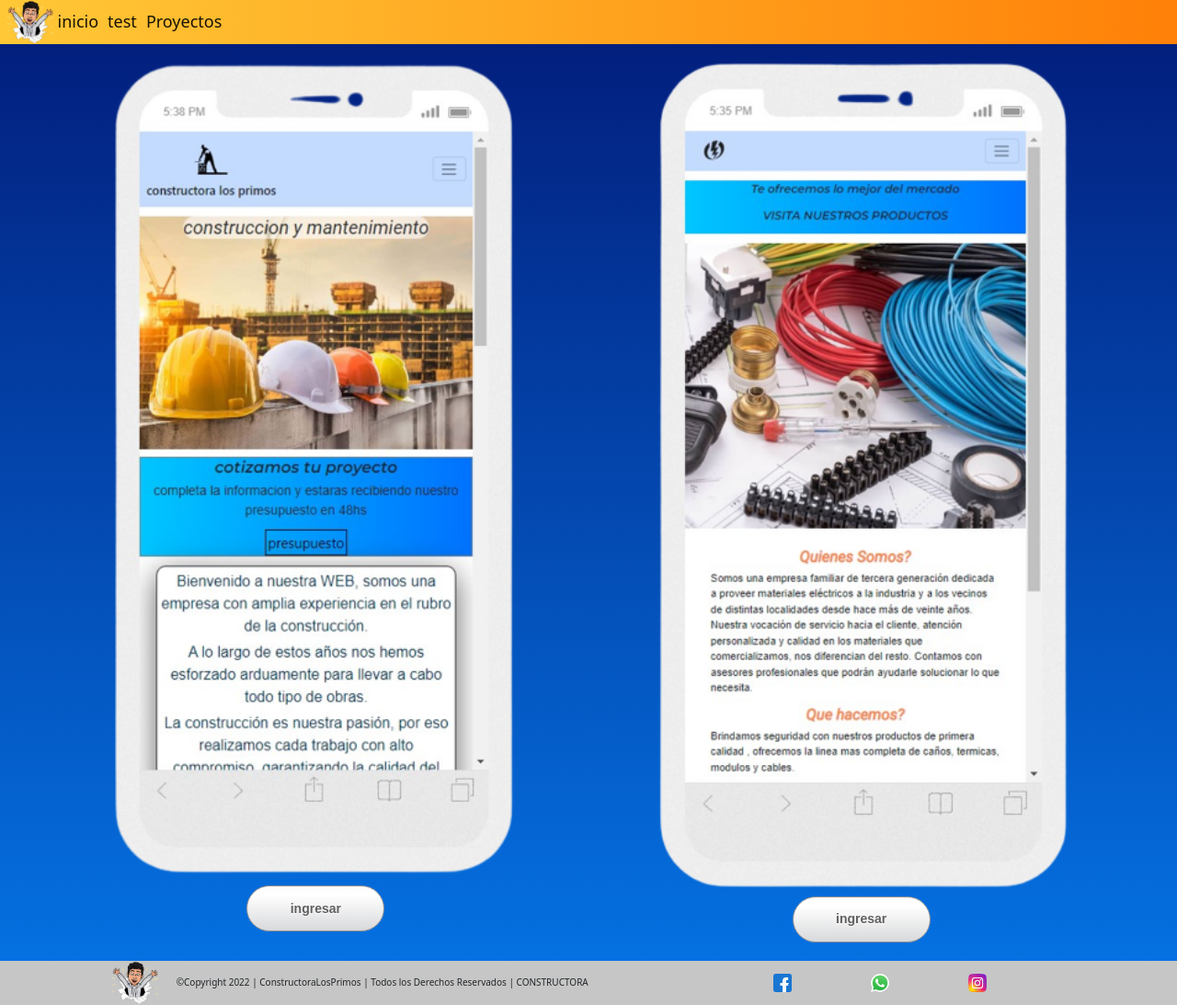
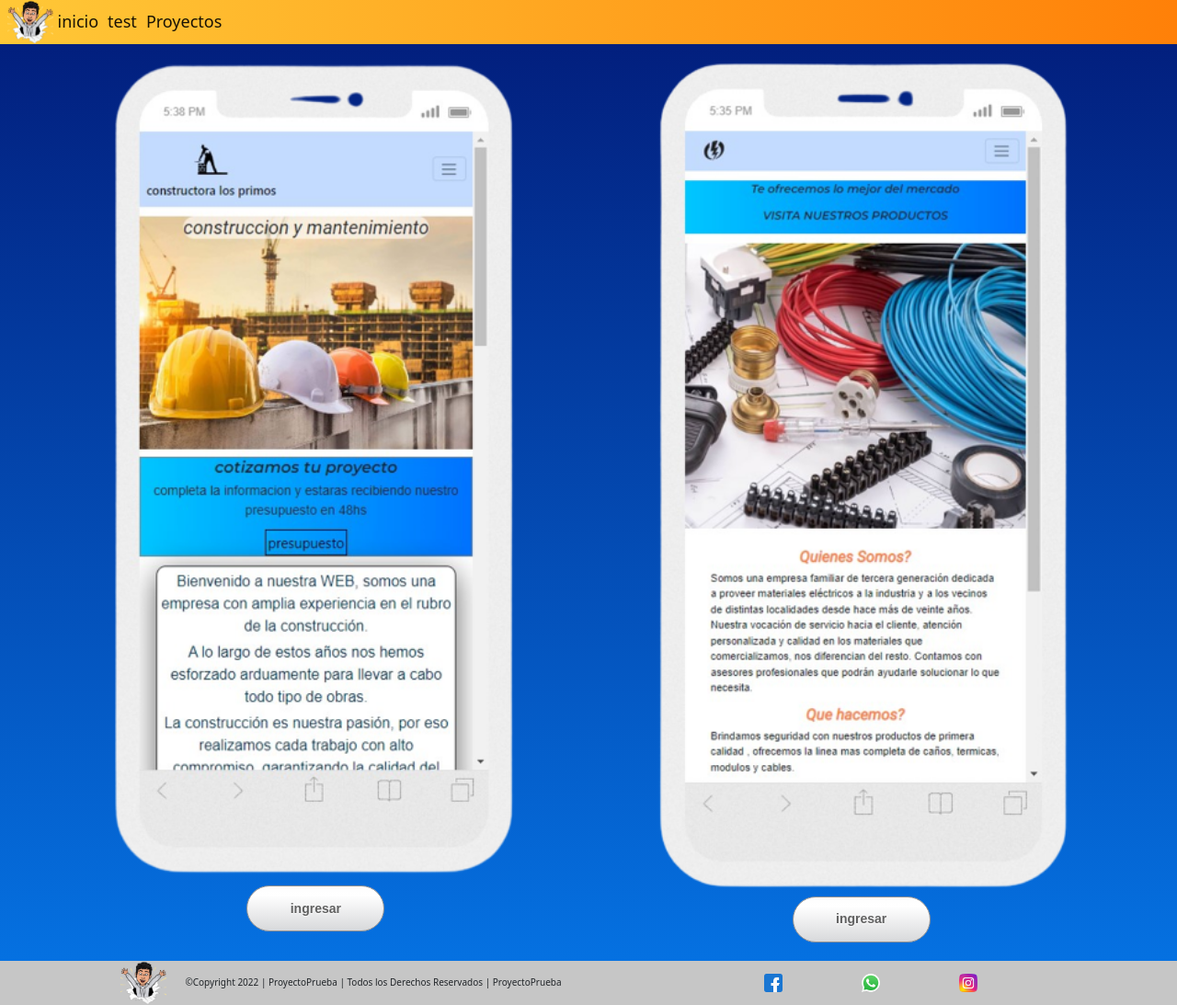
Before and after one commit to leandro-alfonso/proyecto_practica, a plain HTML site: page pages/proyectos.html in a window 1280 px wide. Shown: the whole page at 92% size. Drawn offline with nearby package versions, Linux system fonts and the light colour scheme.

Commit message:
modificando footer

```diff
--- a/pages/proyectos.html
+++ b/pages/proyectos.html
@@ -59,7 +59,7 @@
       <section class="footer__section">
           <div class="footer__div">
               <img src="../img/logoo.png" alt="logo de Constructora LosPrimos en footer" class="logo">
-              <p class="footer__parrafo">©Copyright 2022 | ConstructoraLosPrimos | Todos los Derechos Reservados | CONSTRUCTORA</p>
+              <p class="footer__parrafo">©Copyright 2022 | ProyectoPrueba | Todos los Derechos Reservados | ProyectoPrueba</p>
           </div>
           <ul class="footer__redes">
               <li> <a href="https://www.facebook.com/" target="_blank"><img src="../img/facebook .png" alt="boton facebook" class="img__footer"></a> </li>
```
Also changed, not shown: pages/test.html (+1 -1 lines).
